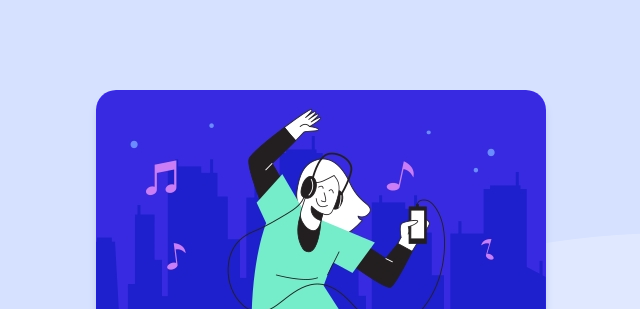
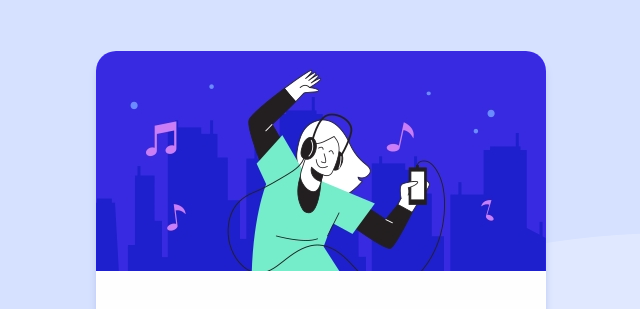
Before and after one commit to lucieudo-roberto/frontend-challenges, a plain HTML site: page desafio_06/index.html in a window 1280 px wide. Shown: the top 309 px of the page, without its empty margins (319-959 px from the left). Drawn offline with Linux system fonts and the light colour scheme.

Commit message:
Update styles.css
refact: user flex display in body for content align

```diff
--- a/desafio_06/css/styles.css
+++ b/desafio_06/css/styles.css
@@ -3,6 +3,11 @@
 *{padding: 0;margin: 0;text-decoration: none;box-sizing: border-box;}
 
 body {
+    display: flex;
+    justify-content: center;
+    align-items: center;
+    height: 100vh;
+    margin: 0;
     background-color: #e0e8ff;
     background-image: url('../res/img_04.svg');
     background-repeat: no-repeat;
@@ -15,7 +20,6 @@ section.card {
 	width: min(450px,90%);
 	background-color: #fefefe;
 	overflow: hidden;
-	margin: 7% auto auto;
 	border-radius: 20px;
 }
 
```
